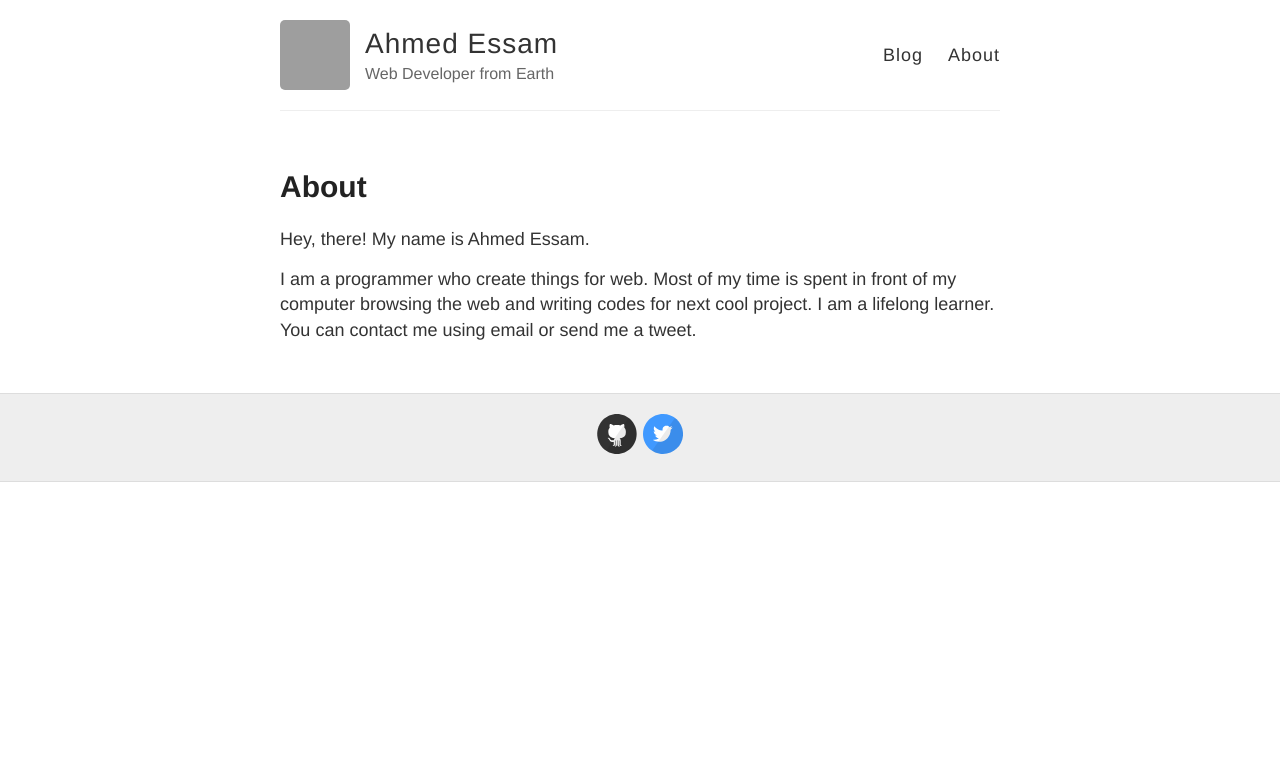
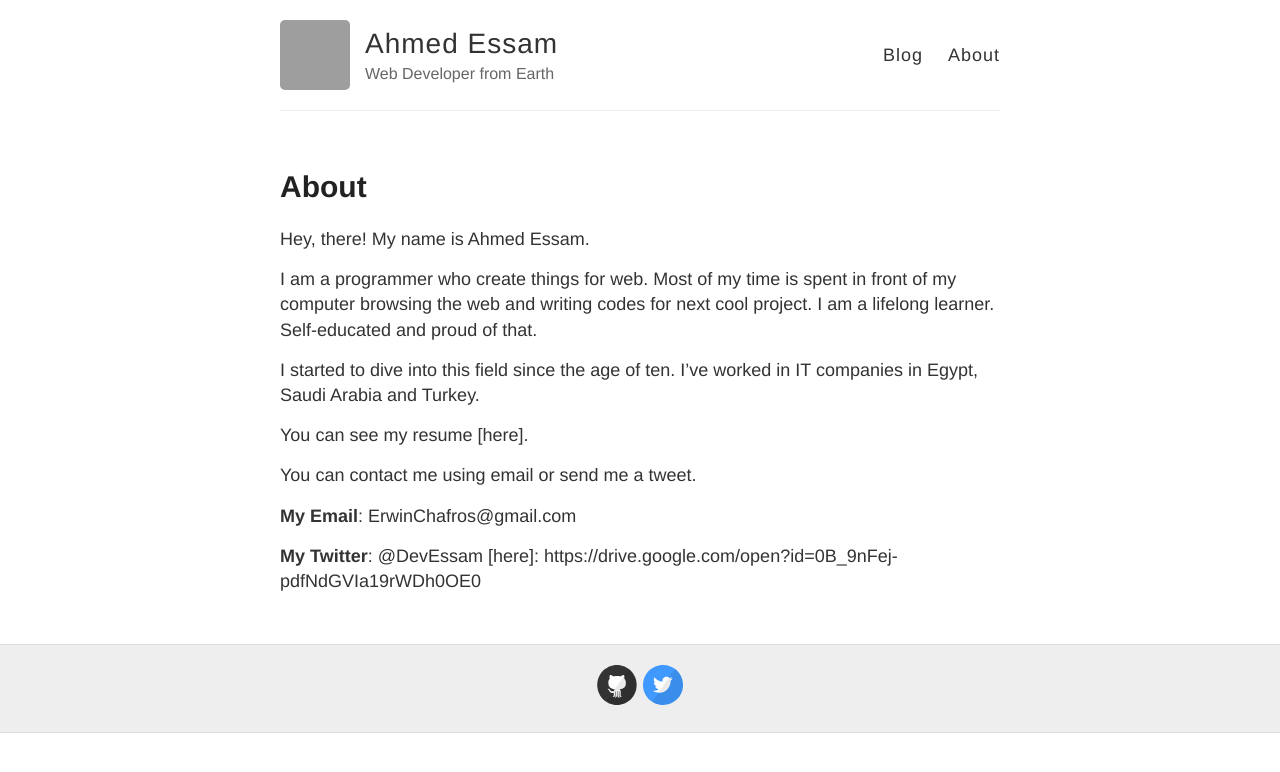
Before and after one commit to lilessam/lilessam.github.io, a Jekyll site: the page built from about.md, in a window 1280 px wide. Shown: the top 772 px of the page. Built offline with Jekyll 4.4.1, drawn with Linux system fonts in a browser that asks for light colours; nearby versions of some CDN libraries; grey boxes are pictures that could not be loaded.

Commit message:
Update about page

```diff
--- a/about.md
+++ b/about.md
@@ -6,5 +6,15 @@
 
 Hey, there! My name is Ahmed Essam.
 
-I am a programmer who create things for web. Most of my time is spent in front of my computer browsing the web and writing codes for next cool project. I am a lifelong learner.
+I am a programmer who create things for web. Most of my time is spent in front of my computer browsing the web and writing codes for next cool project. I am a lifelong learner. Self-educated and proud of that.
+
+I started to dive into this field since the age of ten. I've worked in IT companies in Egypt, Saudi Arabia and Turkey.
+
+You can see my resume [here].
+
 You can contact me using email or send me a tweet.
+
+__My Email__: ErwinChafros@gmail.com
+
+__My Twitter__: @DevEssam
+[here]: https://drive.google.com/open?id=0B_9nFej-pdfNdGVIa19rWDh0OE0
```
